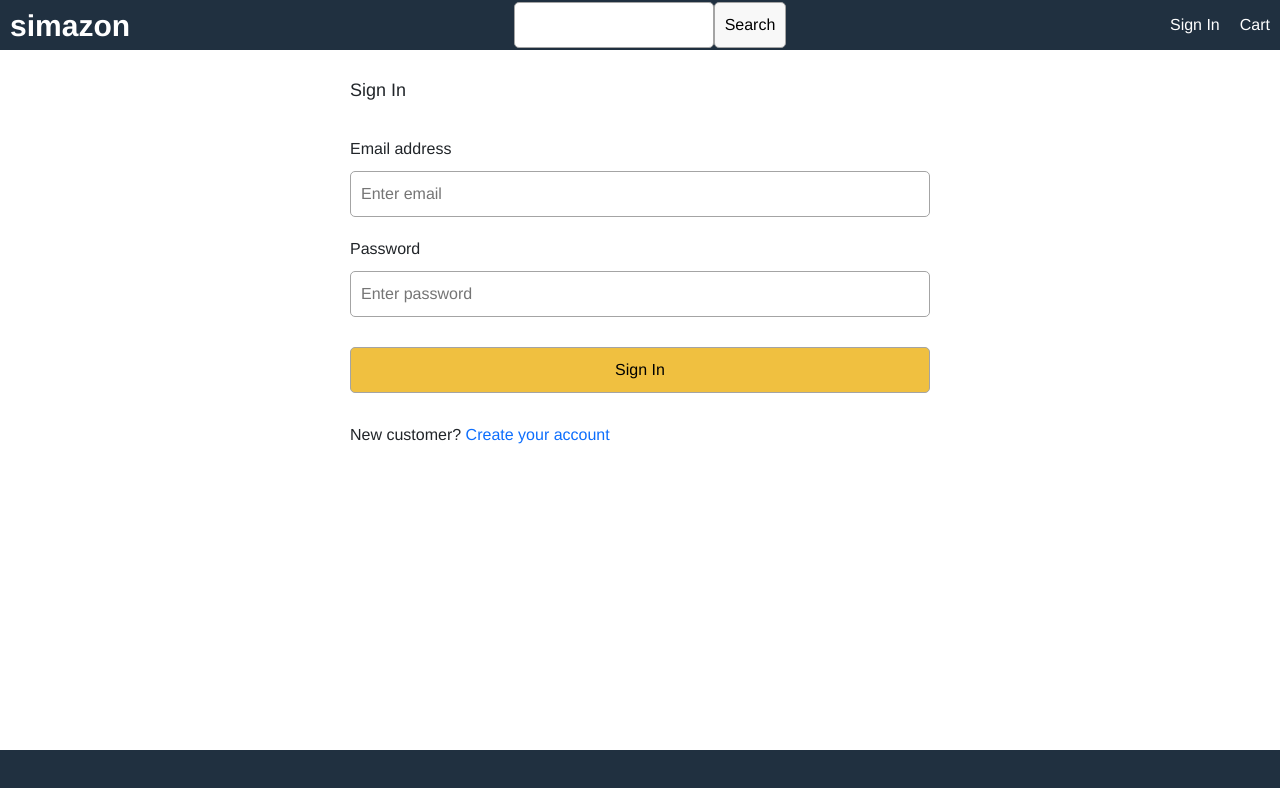
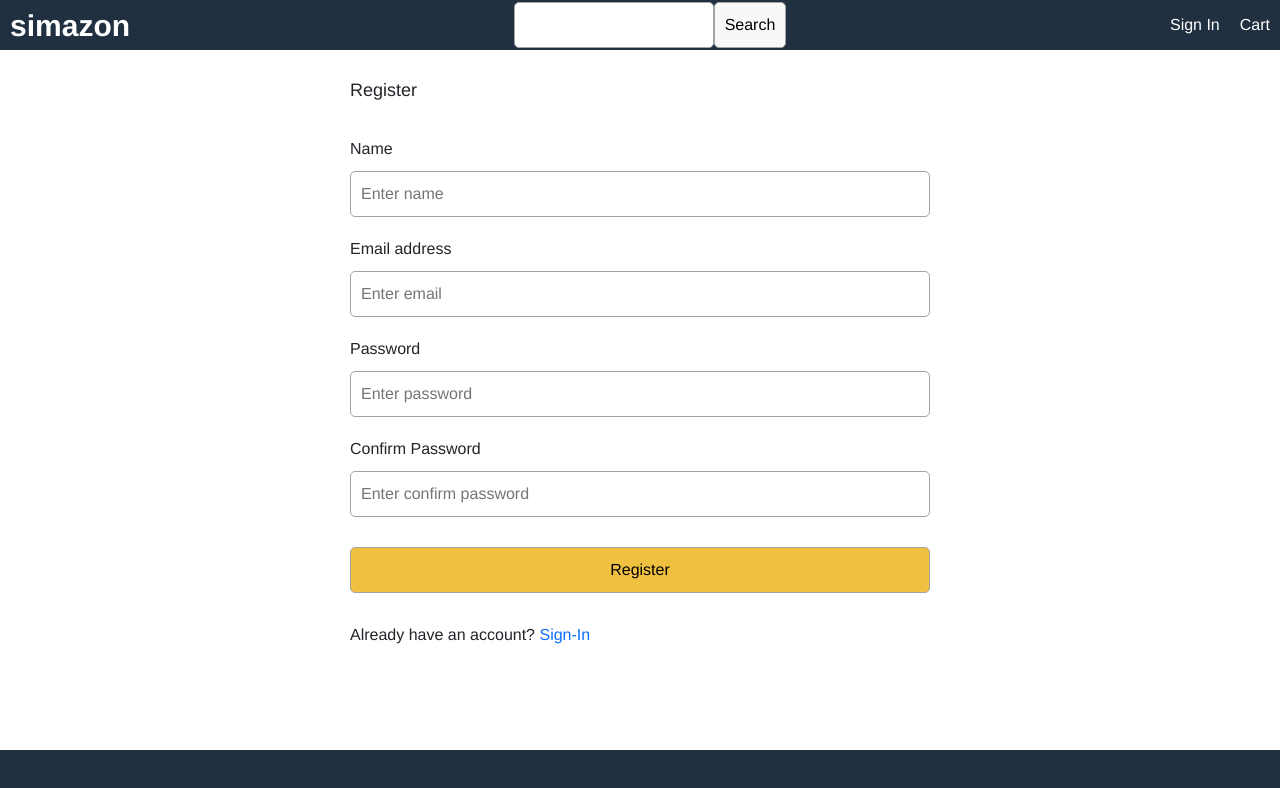
Before and after one commit to absima/reduxSimazon, a React (Vite) app: page /register in a window 1280 px wide. Shown: the top 788 px of the page. Built offline with nearby package versions, Linux system fonts and the light colour scheme.

Commit message:
sign-up functionality and routing

```diff
--- a/src/App.jsx
+++ b/src/App.jsx
@@ -4,8 +4,8 @@ import { Link, Routes, Route } from 'react-router-dom';
 import HomePart from './parts/homePart';
 import ProductPart from './parts/productPart';
 import CartPart from './parts/cartPart';
-import SignInPart from './parts/signInPart';
-import SearchPart from './parts/searchPart';
+import SignInOrSignUpPart from './parts/signInNsignUpPart';
+// import SearchPart from './parts/searchPart';
 import { useSelector, useDispatch } from 'react-redux';
 import { selectCart } from './redux/productSlice';
 
@@ -81,8 +81,8 @@ function App() {
       <main>
         <Routes>
           <Route path="/" element={<HomePart />} />
-          <Route path="/login" element={<SignInPart />} />
-          <Route path="/register" element={<SignInPart />} />
+          <Route path="/login" element={<SignInOrSignUpPart flag='login' />} />
+          <Route path="/register" element={<SignInOrSignUpPart flag='register'/>} />
           <Route path="/product/:id" element={<ProductPart />} />
           <Route path="/cart" element={<CartPart />} />
           <Route path="/cart/:id" element={<CartPart />} />
--- a/src/api/userApi.js
+++ b/src/api/userApi.js
@@ -8,9 +8,9 @@ import axios from 'axios';
 //     .catch((error) => console.error(error));
 
 // register user using name, email, password
-export const register = (name, email, password, passwordcheck) =>
+export const register = (name, email, password, passwordCheck) =>
   axios
-    .post(import.meta.env.VITE_API_URL + `user/register`, { name, email, password, passwordcheck })
+    .post(import.meta.env.VITE_API_URL + `user/register`, { name, email, password, passwordCheck })
     .then((res) => res.data)
     .catch((error) => console.error(error));
 
--- a/src/components/product.jsx
+++ b/src/components/product.jsx
@@ -17,7 +17,7 @@ export default function Product(props) {
           rating={product.rating}
           numReviews={product.stock} // review = stock,  for now
         ></Rating>
-        <div className="price">${product.price}</div>
+        <div className="price">€{product.price}</div>
       </div>
     </div>
   );
--- a/src/parts/productPart.jsx
+++ b/src/parts/productPart.jsx
@@ -90,7 +90,7 @@ export default function ProductPart() {
                     numReviews={product.stock} // review = stock,  for now
                   ></Rating>
                 </li>
-                <li>Price: ${product.price}</li>
+                <li>Price: €{product.price}</li>
                 <li>
                   Description:
                   <p>{product.description}</p>
@@ -103,7 +103,7 @@ export default function ProductPart() {
                   <li>
                     <div className="row1">
                       <div>Price</div>
-                      <div className="price">${product.price}</div>
+                      <div className="price">€{product.price}</div>
                     </div>
                   </li>
                   <li>
--- /dev/null
+++ b/src/parts/signInNsignUpPart.jsx
@@ -0,0 +1,168 @@
+import React, { useState, useEffect } from 'react';
+import { Link } from 'react-router-dom';
+
+import { useDispatch, useSelector } from 'react-redux';
+import { useParams } from 'react-router-dom';
+import LoadingIndicator from '../components/loading';
+import {
+  fetchUserByEmail,
+  register,
+  login,
+  logout,
+} from '../redux/customerSlice';
+
+export default function SignInOrSignUpPart({flag}) {
+  const dispatch = useDispatch();
+  // const user = useSelector(selectUser);
+  const loading = false; //useSelector(selectLoading);
+  const error = null; //useSelector(selectError);
+  const { email } = useParams();
+
+  const [emailInput, setEmailInput] = useState('');
+  const [passwordInput, setPasswordInput] = useState('');
+  const [nameInput, setNameInput] = useState('');
+  const [confirmPasswordInput, setConfirmPasswordInput] = useState('');
+  // const [flag, setFlag] = useState('login');
+
+  useEffect(() => {
+    if (email) {
+      dispatch(fetchUserByEmail(email));
+    }
+  }, [email, dispatch]);
+
+  const submitHandler = (e) => {
+    e.preventDefault();
+    if (flag === 'login') {
+      dispatch(login(emailInput, passwordInput));
+    } else {
+      console.log('register');
+      console.log(nameInput, emailInput, passwordInput, confirmPasswordInput);
+      dispatch(register(nameInput, emailInput, passwordInput, confirmPasswordInput));
+    }
+  };
+
+  const logoutHandler = () => {
+    dispatch(logout());
+  };
+
+  const loggedInfunc = () => {
+  };
+
+
+  return (
+    <div>
+      <form className="form" onSubmit={submitHandler}>
+        <div>
+          <h1>{flag === 'login' ? 'Sign In' : 'Register'}</h1>
+        </div>
+        {/* {loading && <LoadingIndicator />}
+        {error && <div>{error}</div>} */}
+        {flag === 'login' ? (
+          <>
+            <div>
+              <label htmlFor="email">Email address</label>
+              <input
+                type="email"
+                id="email"
+                placeholder="Enter email"
+                required
+                onChange={(e) => setEmailInput(e.target.value)}
+              />
+            </div>
+            <div>
+              <label htmlFor="password">Password</label>
+              <input
+                type="password"
+                id="password"
+                placeholder="Enter password"
+                required
+                onChange={(e) => setPasswordInput(e.target.value)}
+              />
+            </div>
+            <div>
+              <label />
+              <button
+              className="primary"
+              type="submit"
+              // onClick={loggedInFunc}
+              >
+                Sign In
+              </button>
+            </div>
+            <div>
+              <label />
+              <div>
+                New customer?{' '}
+                <Link to={`/register`}
+                // onClick={somefunction}
+                >
+                  Create your account
+                </Link>
+              </div>
+            </div>
+          </>
+        ) : (
+          <>
+            <div>
+              <label htmlFor="name">Name</label>
+              <input
+                type="text"
+                id="name"
+                placeholder="Enter name"
+                required
+                onChange={(e) => setNameInput(e.target.value)}
+              />
+            </div>
+            <div>
+              <label htmlFor="email">Email address</label>
+              <input
+                type="email"
+                id="email"
+                placeholder="Enter email"
+                required
+                onChange={(e) => setEmailInput(e.target.value)}
+              />
+            </div>
+            <div>
+              <label htmlFor="password">Password</label>
+              <input
+                type="password"
+                id="password"
+                placeholder="Enter password"
+                required
+                onChange={(e) => setPasswordInput(e.target.value)}
+              />
+            </div>
+            <div>
+              <label htmlFor="confirmPassword">Confirm Password</label>
+              <input
+                type="password"
+                id="confirmPassword"
+                placeholder="Enter confirm password"
+                required
+                onChange={(e) => setConfirmPasswordInput(e.target.value)}
+              />
+            </div>
+            <div>
+              <label />
+              <button className="primary" type="submit">
+                Register
+              </button>
+            </div>
+            <div>
+              <label />
+              <div>
+                Already have an account?{' '}
+                <Link to={`/login`}
+                // onClick={function}
+                >
+                  Sign-In
+                </Link>
+              </div>
+            </div>
+          </>
+        )}
+      </form>
+    </div>
+  );
+}
--- a/src/redux/customerSlice.js
+++ b/src/redux/customerSlice.js
@@ -209,6 +209,7 @@ export const fetchUserByEmail = (email) => async (dispatch) => {
 // export thunk for register
 export const register =
   (name, email, password, passwordcheck) => async (dispatch) => {
+
     try {
       dispatch(getUserRequest());
       const { data } = await userApi.register(
@@ -217,6 +218,7 @@ export const register =
         password,
         passwordcheck
       );
+      console.log('registration successful')
       dispatch(getUserSuccess(data));
     } catch (error) {
       dispatch(getUserFail(error.message));
@@ -228,6 +230,7 @@ export const login = (email, password) => async (dispatch) => {
   try {
     dispatch(getUserRequest());
     const { data } = await userApi.login(email, password);
+    console.log('login successful')
     dispatch(getUserSuccess(data));
   } catch (error) {
     dispatch(getUserFail(error.message));
```
Also changed, not shown: src/parts/cartPart.jsx (+12 -68 lines), src/parts/xloggedInPart.jsx (renamed from src/parts/signInPart.jsx), src/parts/xregister.jsx (renamed from src/parts/register.jsx), src/parts/xsearchPart.jsx (renamed from src/parts/searchPart.jsx).
